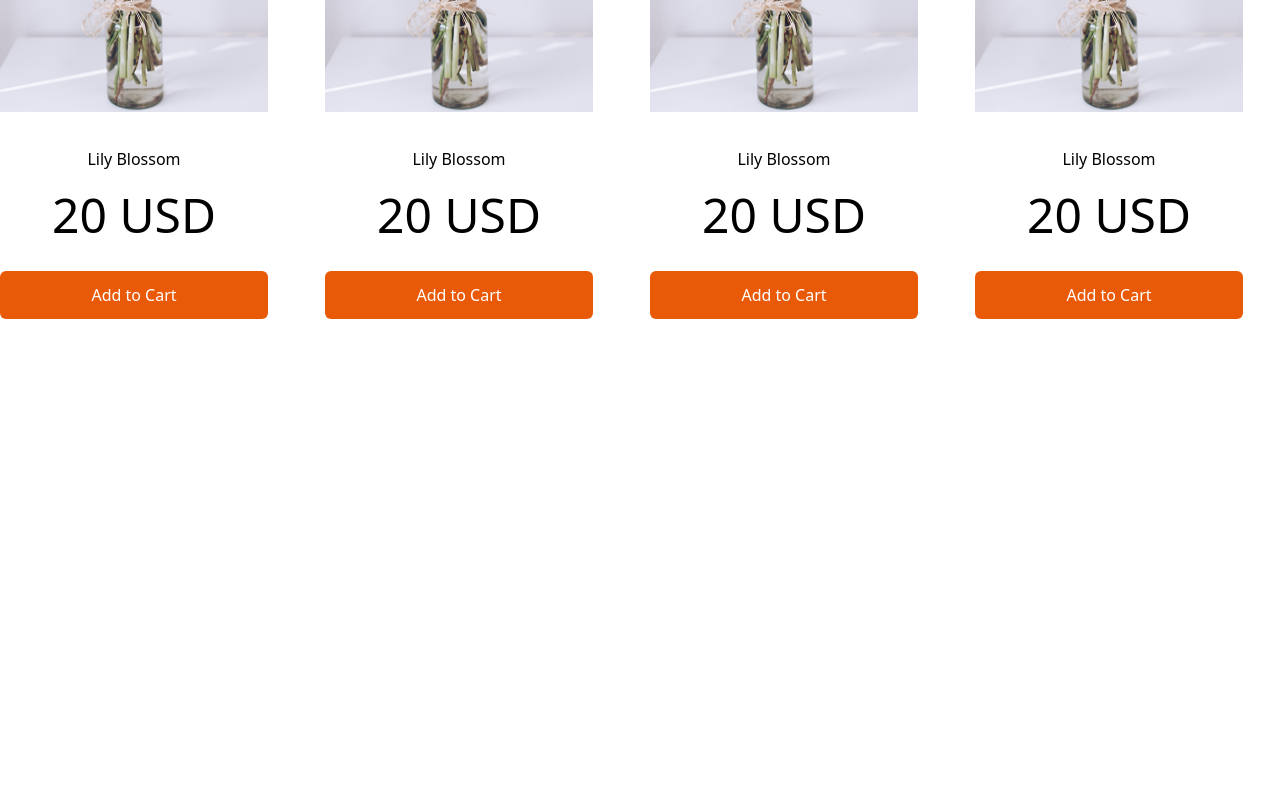
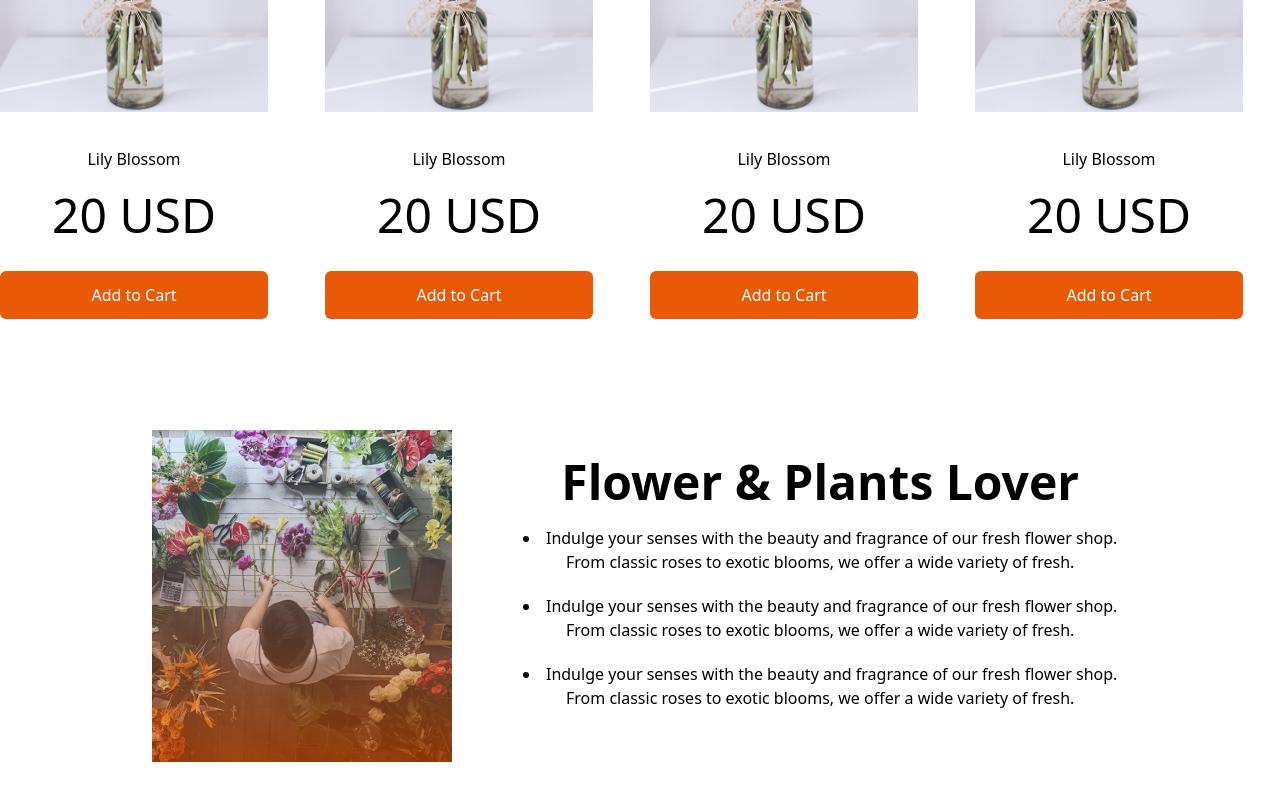
Before and after one commit to al-aminhub-coder/assignment-2, a plain HTML site: page index.html in a window 1280 px wide. Shown: the part 1703-2503 px from the top of the page. Before the commit the page ends 2022 px from the top, so only its background shows below. Drawn offline with nearby package versions, Linux system fonts and the light colour scheme.

Commit message:
added plant lover section

```diff
--- a/index.html
+++ b/index.html
@@ -216,15 +216,41 @@
 
       </div>
 
+   </div>
 
 
 
 
-        </div>
+   <!-- plant lover section -->
 
+  <div class="plants-lover m-38 flex flex-rowitems-center gap-15 justify-between">
+    <div>
+      <img src="assets/flower-store.png" alt="">
+    </div>
 
+    <div class="text-center my-15 mt-7">
+      <h1 class="text-5xl font-bold">Flower & Plants Lover</h1>
 
+      <p>
+        <ul class="list-disc list-inside mt-5">
+          <li>Indulge your senses with the beauty and fragrance of our fresh flower shop. From classic roses to exotic blooms, we offer a wide variety of fresh.</li>
+        </ul>
+      </p>
 
+      <p>
+        <ul class="list-disc list-inside mt-5">
+          <li>Indulge your senses with the beauty and fragrance of our fresh flower shop. From classic roses to exotic blooms, we offer a wide variety of fresh.</li>
+        </ul>
+      </p>
+
+      <p>
+        <ul class="list-disc list-inside mt-5"></ul>
+          <li>Indulge your senses with the beauty and fragrance of our fresh flower shop. From classic roses to exotic blooms, we offer a wide variety of fresh.</li>
+        </ul>
+      </p>
+
+    </div>
+  </div>
 
 
     </main>
```
